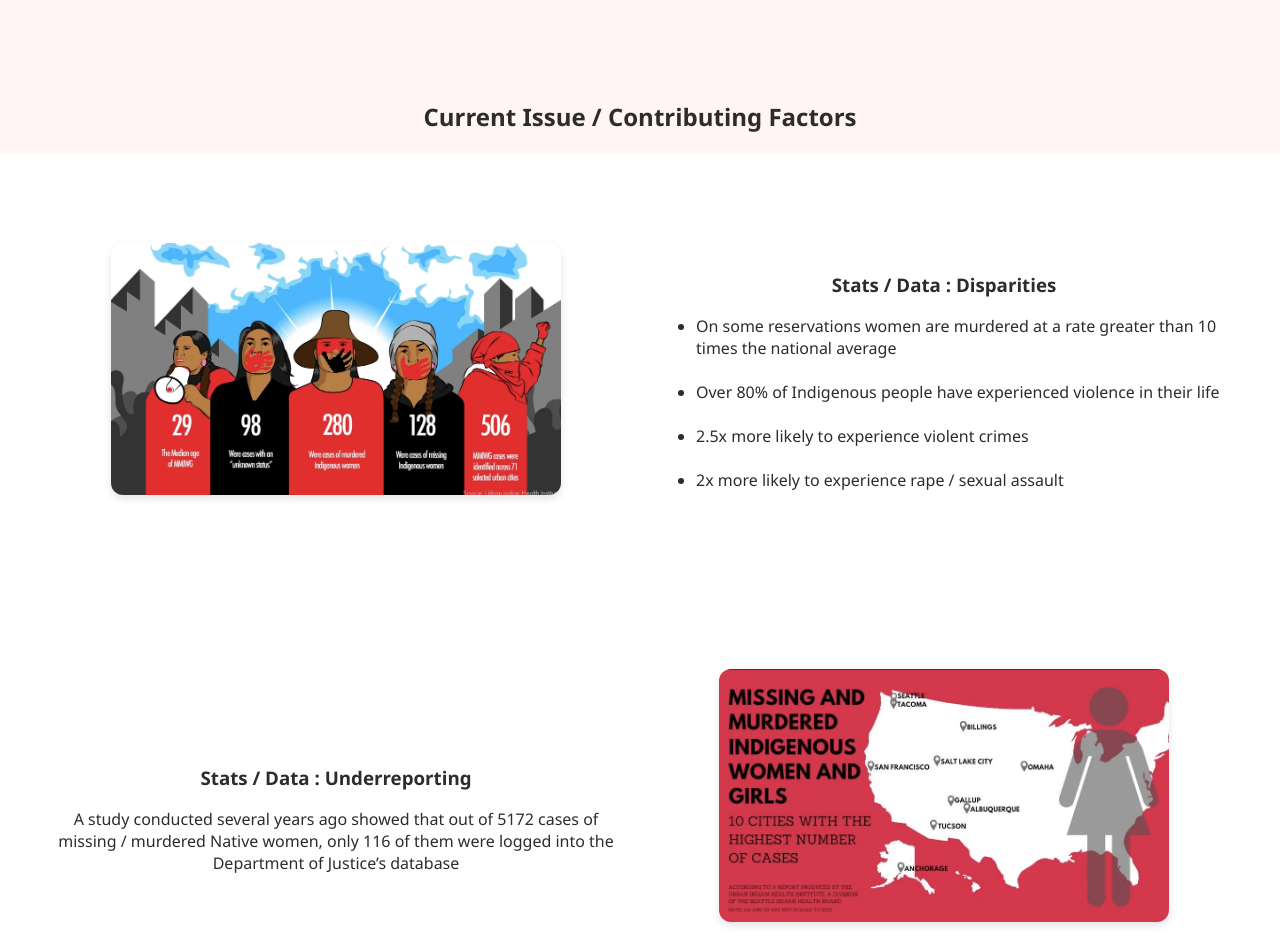
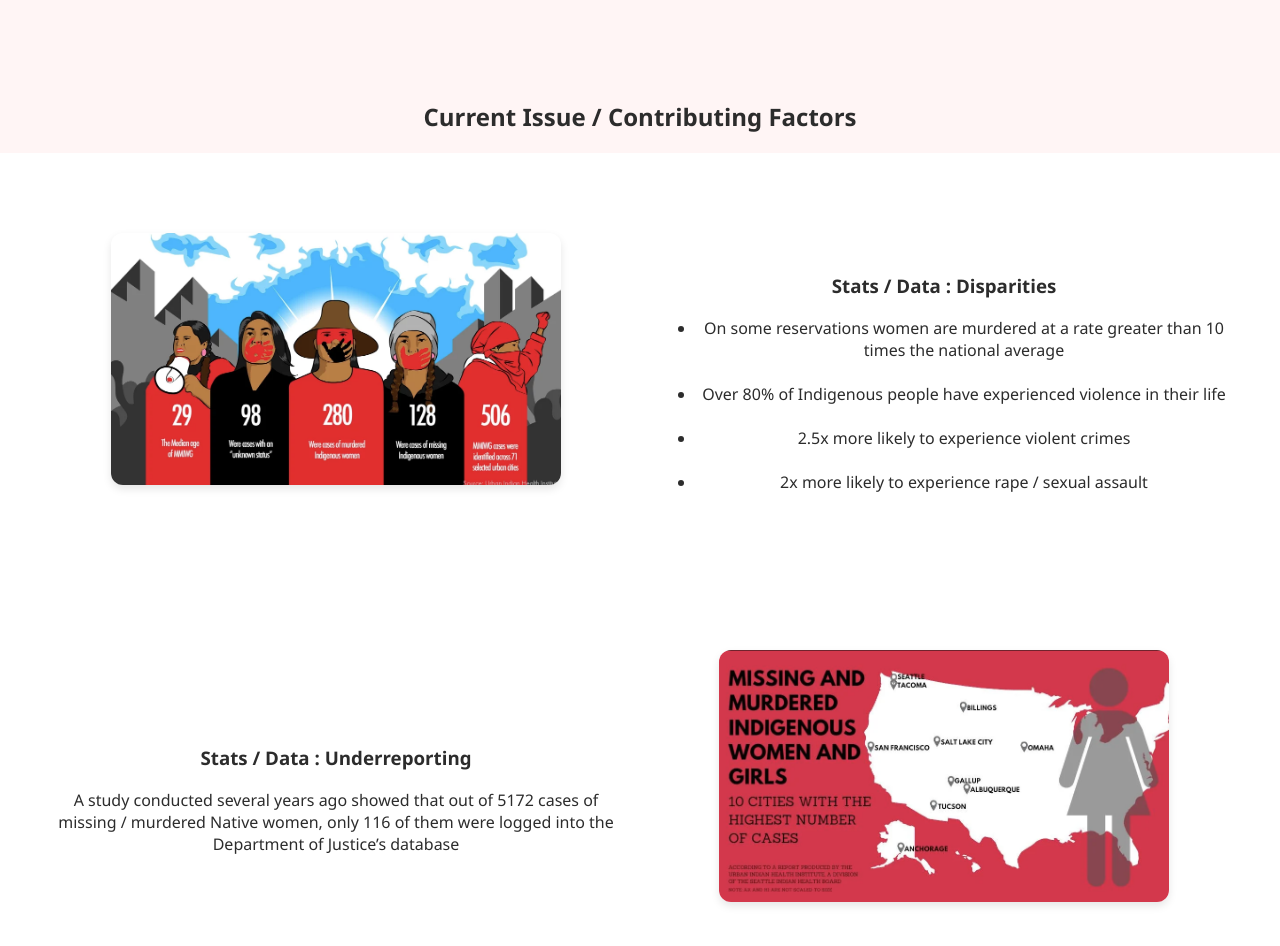
Before and after one commit to AvgThrower/MMIW-Final, a plain HTML site: page current-issue.html in a window 1280 px wide. Shown: the top 946 px of the page. Drawn offline with Linux system fonts and the light colour scheme.

Commit message:
Update current-issue.html

```diff
--- a/current-issue.html
+++ b/current-issue.html
@@ -17,12 +17,12 @@
     </div>
     <div class="section-content">
       <h3>Stats / Data : Disparities</h3>
-      <ul align='left'>
-	<li>On some reservations women are murdered at a rate greater than 10 times the national average</li><br>
-	<li>Over 80% of Indigenous people have experienced violence in their life</li><br>
-	<li>2.5x more likely to experience violent crimes</li><br>
-	<li>2x more likely to experience rape / sexual assault</li><br>
-      </ul>
+      	<ul align='center'>
+		<li>On some reservations women are murdered at a rate greater than 10 times the national average</li><br>
+		<li>Over 80% of Indigenous people have experienced violence in their life</li><br>
+		<li>2.5x more likely to experience violent crimes</li><br>
+		<li>2x more likely to experience rape / sexual assault</li>
+      	</ul>
     </div>
   </section>
   <section class="section">
```
